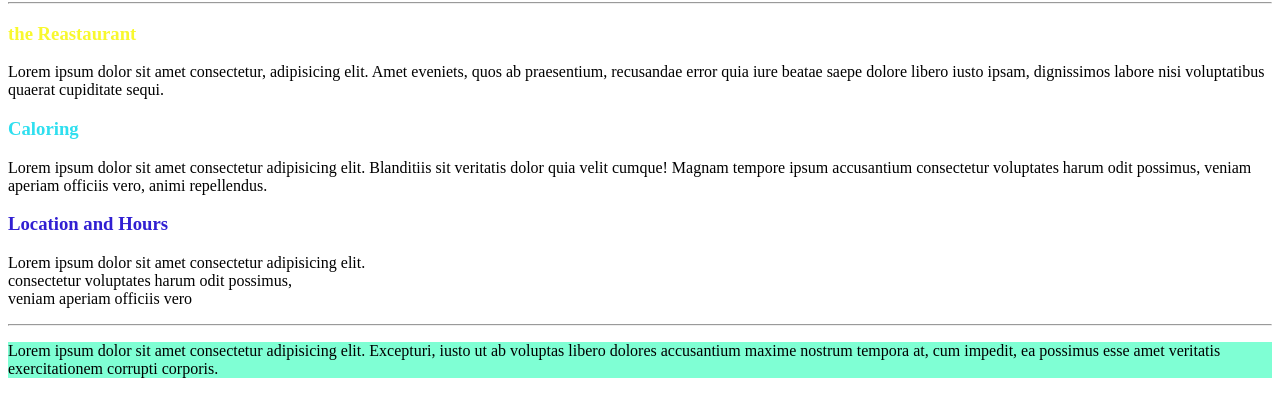
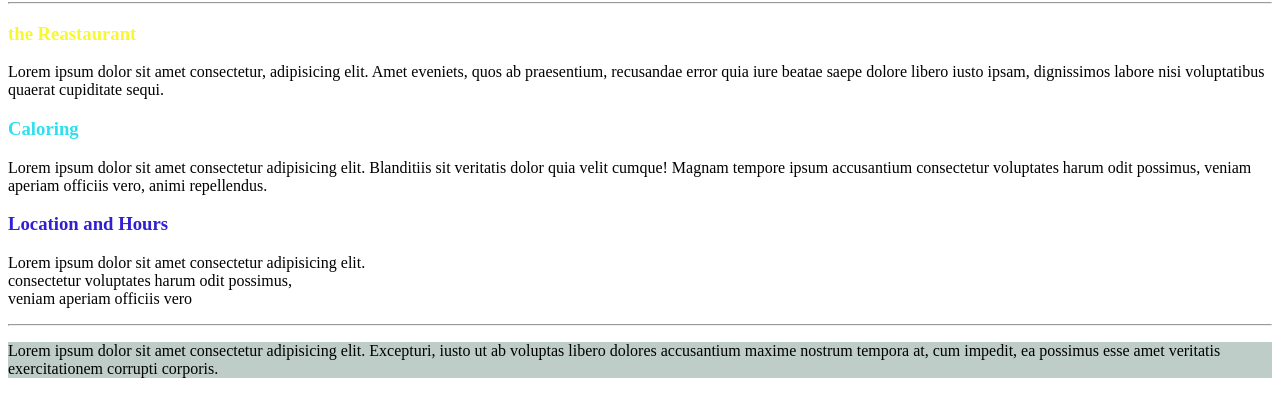
Before and after one commit to sorayarezaie/assignment, a plain HTML site: page p1/index.html in a window 1280 px wide. Shown: the part 191-608 px from the top of the page. Drawn offline with Linux system fonts and the light colour scheme.

Commit message:
changes added

```diff
--- a/p1/index.html
+++ b/p1/index.html
@@ -16,7 +16,7 @@
                  consectetur voluptates harum odit possimus, veniam aperiam officiis vero, animi repellendus.</p>
             <h3 style="color: rgb(49, 31, 210);"style="color: red;">Location and Hours</h3>
             <p>Lorem ipsum dolor sit amet consectetur adipisicing elit.<br> consectetur voluptates harum odit possimus,<br>veniam aperiam officiis vero</p><hr>
-            <p style="background-color: aquamarine;">Lorem ipsum dolor sit amet consectetur adipisicing elit. Excepturi, iusto ut ab voluptas libero dolores accusantium maxime nostrum tempora at,
+            <p style="background-color: rgb(190, 205, 200);">Lorem ipsum dolor sit amet consectetur adipisicing elit. Excepturi, iusto ut ab voluptas libero dolores accusantium maxime nostrum tempora at,
                  cum impedit, ea possimus esse amet veritatis exercitationem corrupti corporis.</p>
     </body>
 </html>
```
